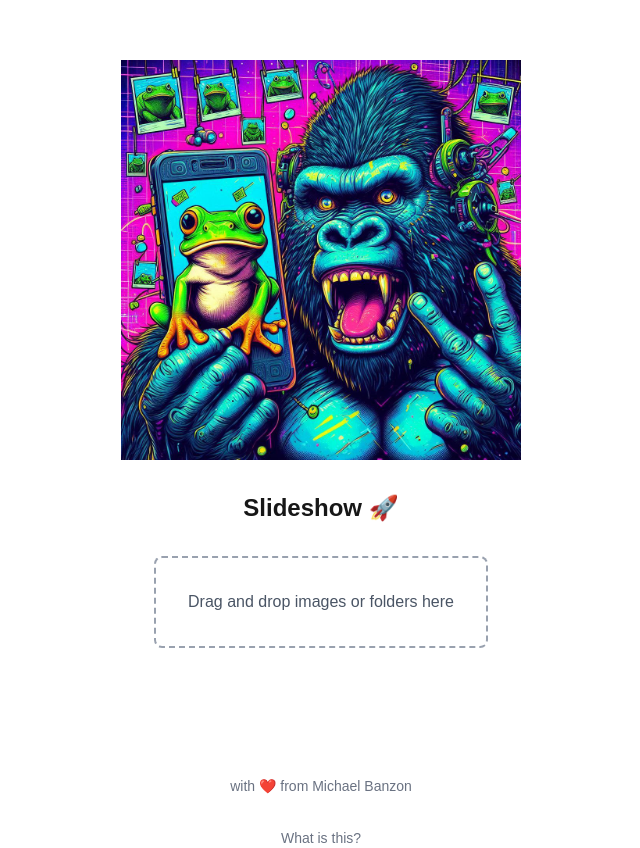
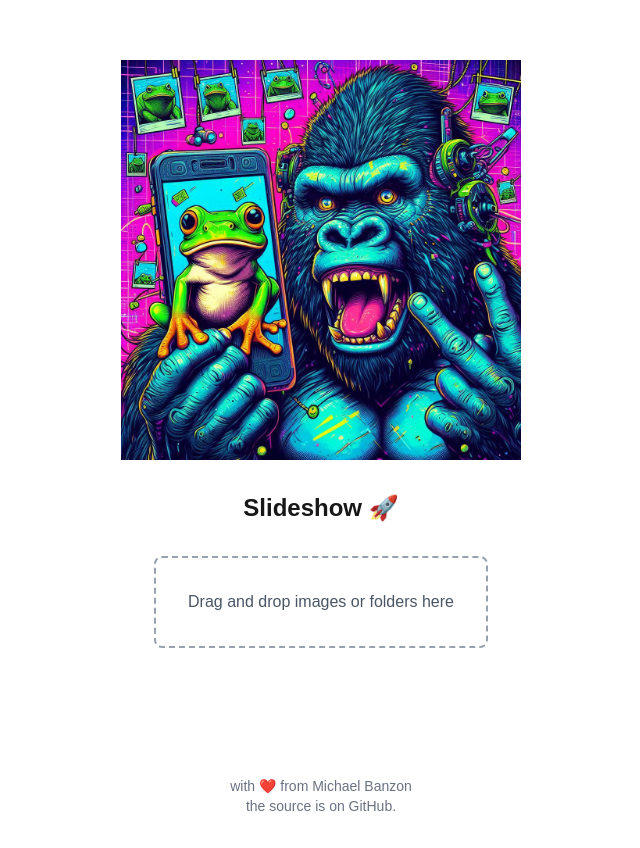
Before and after one commit to mbanzon/slideshow, an Angular app: page / in a window 1280 px wide. Shown: the part 104-952 px from the top of the page, without its empty margins (319-959 px from the left). Built offline with nearby package versions, Linux system fonts and the light colour scheme.

Commit message:
Added link to GitHub. Fixes #5

```diff
--- a/src/app/app.html
+++ b/src/app/app.html
@@ -12,9 +12,11 @@
 
       <app-slideshow-config></app-slideshow-config>
 
-      <p class="mt-8 text-sm text-gray-500">
-        with ❤️ from <a href="https://michaelbanzon.com/">Michael Banzon</a>
+      <p class="mt-8 text-sm text-gray-500 text-center">
+        with ❤️ from <a href="https://michaelbanzon.com/">Michael Banzon</a><br />
+        the source is <a href="https://github.com/mbanzon/slideshow">on GitHub</a>.
       </p>
+
 
       <p (click)="showDescription = !showDescription" class="text-sm text-gray-500 cursor-pointer">What is this?</p>
 
```
